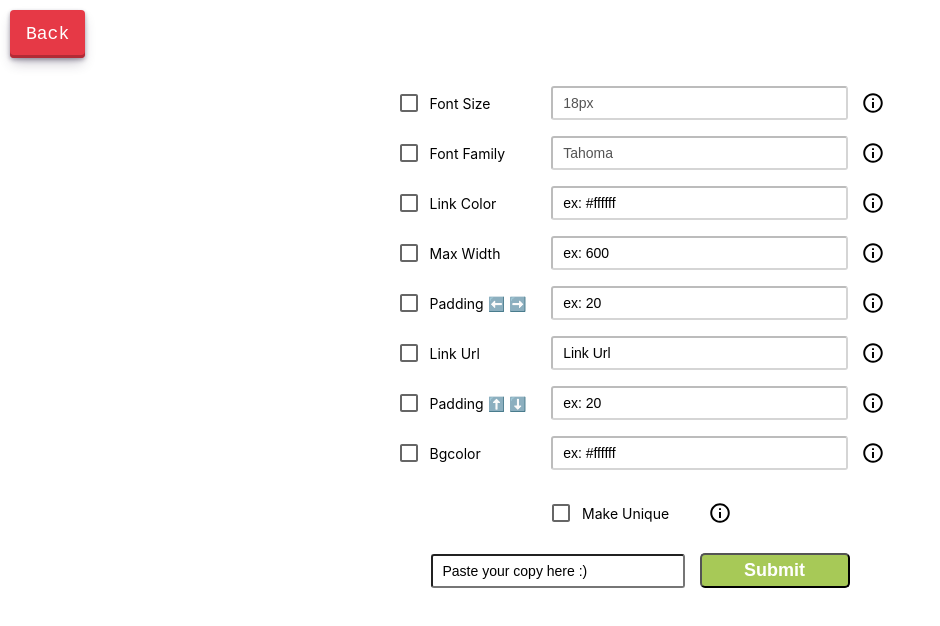
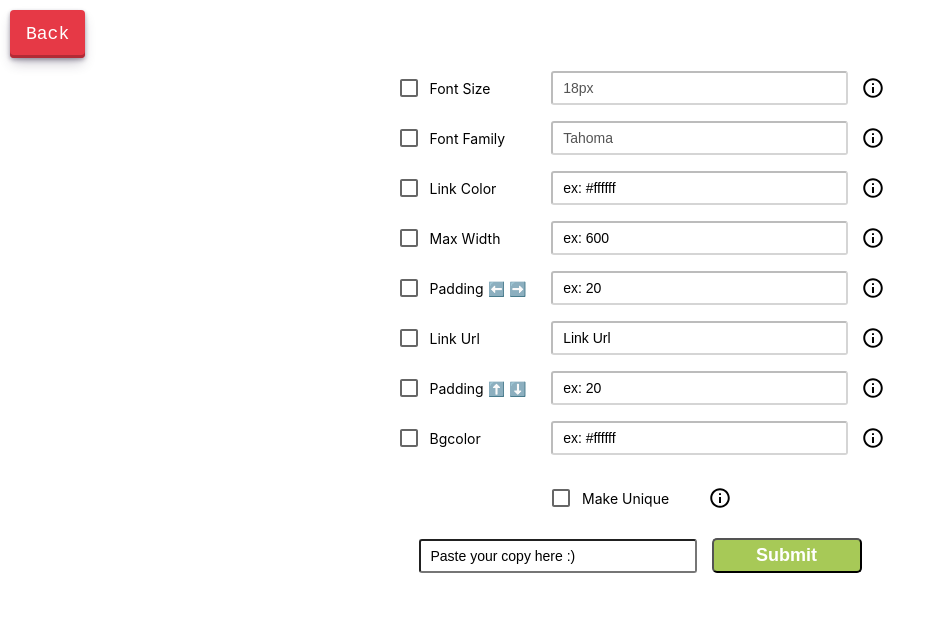
Before and after one commit to INRGI/CopyMaker, a React (Vite) app: page /id-1 in a window 1280 px wide. Shown: the top 626 px of the page, without its empty margins (0-940 px from the left). Built offline with nearby package versions, Linux system fonts and the light colour scheme.

Commit message:
Fix add ImageModal

```diff
--- a/src/components/AddImageModal/AddImageModal.jsx
+++ b/src/components/AddImageModal/AddImageModal.jsx
@@ -25,7 +25,7 @@ const AddImageModal = ({isOpen, onClose, result, onConfirm}) =>{
             <tr>
                 <td align="center" style="text-align: center">
                     <a href="link" style="font-weight: 900; text-decoration: none;;color: #1F51FF;">
-                        <img src="${src}" alt="${alt}" style="width: 100%; height: auto; border: 0; -ms-interpolation-mode: bicubic; max-width: ${width}}px;" width="${width}" height="auto">
+                        <img src="${src}" alt="${alt}" style="width: 100%; height: auto; border: 0; -ms-interpolation-mode: bicubic; max-width: ${width}px;" width="${width}" height="auto">
                         <br>
                         <br>
                     </a>
--- a/src/components/FormPromo/FormPromo.jsx
+++ b/src/components/FormPromo/FormPromo.jsx
@@ -282,3 +282,5 @@ const FormPromo = () => {
 }
 
 export default FormPromo;
+
+// parse link to different inputs or create link builder in another place
--- a/src/components/FormPromo/FormPromo.styled.jsx
+++ b/src/components/FormPromo/FormPromo.styled.jsx
@@ -25,7 +25,7 @@ export const SubmitInput = styled(Field)`
     display: block;
     min-height: 30px;
     width: 85%;
-    max-width: 230px;
+    max-width: 254px;
     background-color: rgba(255,255,255,0.07);
     border-radius: 3px;
     padding: 0 10px;
@@ -62,7 +62,7 @@ export const FormContainer = styled(Form)`
     display: flex;
     flex-direction: column;
     gap: 20px;
-    margin-top: 15px;
+    margin-top: 0px;
 `;
 
 
```
